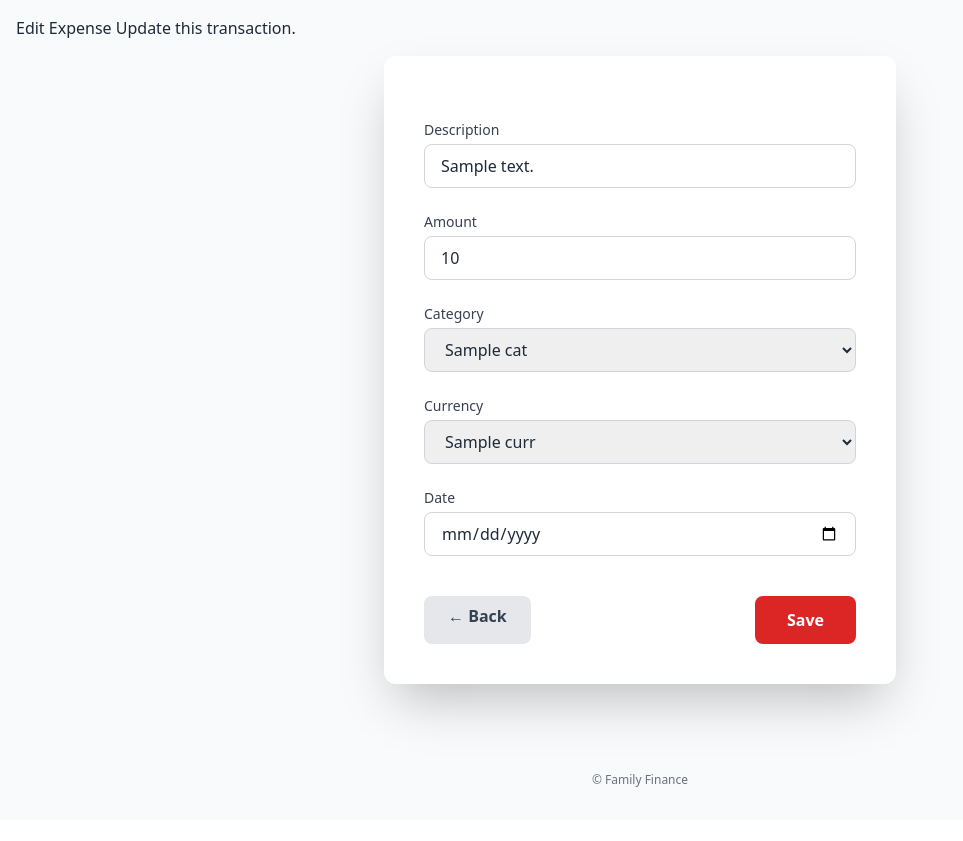
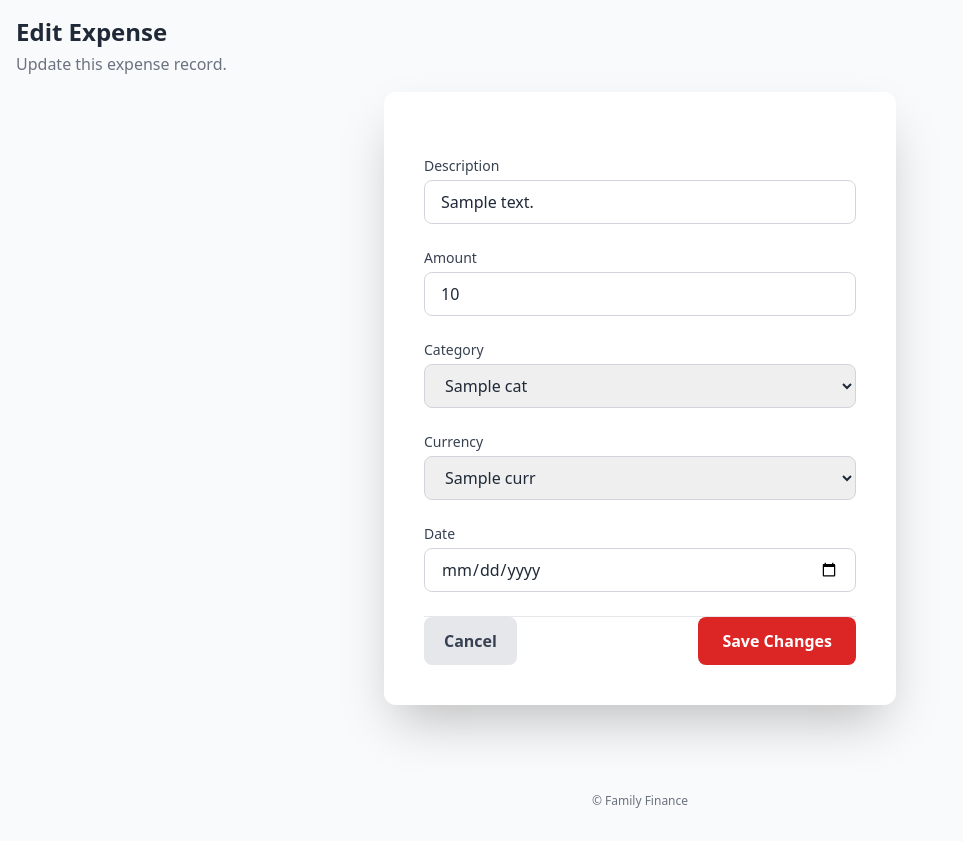
Before and after one commit to foyruser/Family-Financial-Dashboard, a Flask app: template templates/edit_expense.html in a window 1280 px wide. Shown: the part 53-894 px from the top of the page, without its empty margins (0-963 px from the left). Before the commit the page ends 840 px from the top, so only its background shows below. Run offline with Flask 3, Linux system fonts and the light colour scheme; the template is opened without the code that fills it: most values are stand-ins (such as "Sample title", 1, 10 or a date in 2020); parts of the project's set-up code (start-up, migrations or seed data) failed here and were passed over; some libraries are stand-ins or nearby versions.

Commit message:
Update edit_expense.html

```diff
--- a/templates/edit_expense.html
+++ b/templates/edit_expense.html
@@ -1,46 +1,52 @@
 {% extends "base.html" %}
 {% block title %}Edit Expense{% endblock %}
-{% block header_title %}Edit Expense{% endblock %}
-{% block header_subtitle %}Update this transaction.{% endblock %}
+{% block header_title %}<h1 class="text-2xl font-bold mb-1">Edit Expense</h1>{% endblock %}
+{% block header_subtitle %}<p class="text-gray-500">Update this expense record.</p>{% endblock %}
 
 {% block content %}
 <div class="bg-white p-6 sm:p-10 rounded-xl shadow-2xl max-w-lg mx-auto">
-  {% set form_input_class = "w-full px-4 py-2 border border-gray-300 rounded-lg focus:ring-2 focus:ring-red-500 focus:border-red-500 transition-shadow" %}
+  {% set form_input = "w-full px-4 py-2 border border-gray-300 rounded-lg focus:ring-2 focus:ring-red-500 focus:border-red-500 text-base" %}
   <form method="POST" class="space-y-6">
-    <input type="hidden" name="csrf_token" value="{{ csrf_token() }}">
+    {% if csrf_token %}<input type="hidden" name="csrf_token" value="{{ csrf_token() }}">{% endif %}
 
     <div>
       <label class="block text-sm font-medium text-gray-700 mb-1">Description</label>
-      <input type="text" name="description" required class="{{ form_input_class }}" value="{{ expense.description }}">
+      <input type="text" name="description" value="{{ expense.description }}" required class="{{ form_input }}">
     </div>
+
     <div>
       <label class="block text-sm font-medium text-gray-700 mb-1">Amount</label>
-      <input type="number" step="0.01" name="amount" required class="{{ form_input_class }}" value="{{ expense.amount }}">
+      <input type="number" step="0.01" inputmode="decimal" name="amount" value="{{ expense.amount }}" required class="{{ form_input }}">
     </div>
+
     <div>
       <label class="block text-sm font-medium text-gray-700 mb-1">Category</label>
-      <select name="category" required class="{{ form_input_class }}">
+      <select name="category" required class="{{ form_input }}">
         {% for cat in categories %}
         <option value="{{ cat }}" {% if cat == expense.category %}selected{% endif %}>{{ cat }}</option>
         {% endfor %}
       </select>
     </div>
+
     <div>
       <label class="block text-sm font-medium text-gray-700 mb-1">Currency</label>
-      <select name="currency" required class="{{ form_input_class }}">
+      <select name="currency" required class="{{ form_input }}">
         {% for cur in currencies %}
         <option value="{{ cur }}" {% if cur == expense.currency %}selected{% endif %}>{{ cur }}</option>
         {% endfor %}
       </select>
     </div>
+
     <div>
       <label class="block text-sm font-medium text-gray-700 mb-1">Date</label>
-      <input type="date" name="expense_date" required class="{{ form_input_class }}" value="{{ expense.expense_date }}">
+      <input type="date" name="expense_date" value="{{ expense.expense_date }}" required class="{{ form_input }}">
     </div>
 
-    <div class="flex justify-between pt-4">
-      <a href="{{ url_for('expenses') }}" class="px-6 py-2 bg-gray-200 text-gray-700 font-semibold rounded-lg hover:bg-gray-300">← Back</a>
-      <button type="submit" class="px-8 py-3 bg-red-600 text-white font-bold rounded-lg hover:bg-red-700">Save</button>
+    <div class="sticky bottom-0 -mx-6 -mb-6 sm:static sm:m-0 bg-white/90 backdrop-blur border-t p-3 sm:p-0">
+      <div class="flex justify-between">
+        <a href="{{ url_for('expenses') }}" class="px-5 py-3 rounded-lg bg-gray-200 text-gray-700 font-semibold hover:bg-gray-300">Cancel</a>
+        <button type="submit" class="px-6 py-3 rounded-lg bg-red-600 text-white font-bold hover:bg-red-700">Save Changes</button>
+      </div>
     </div>
   </form>
 </div>
```
